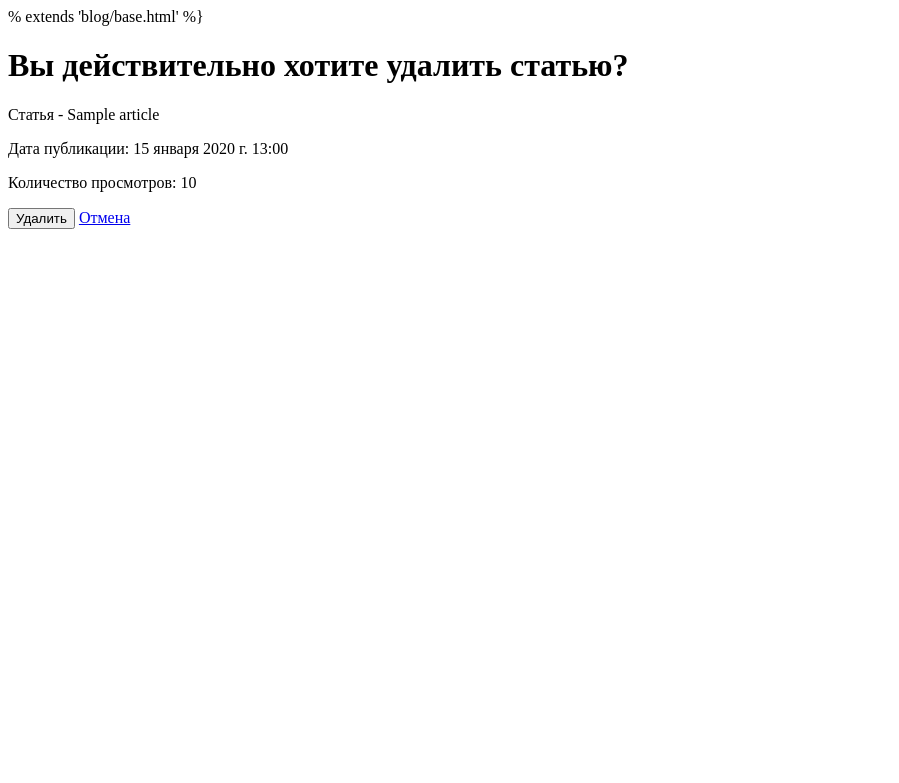
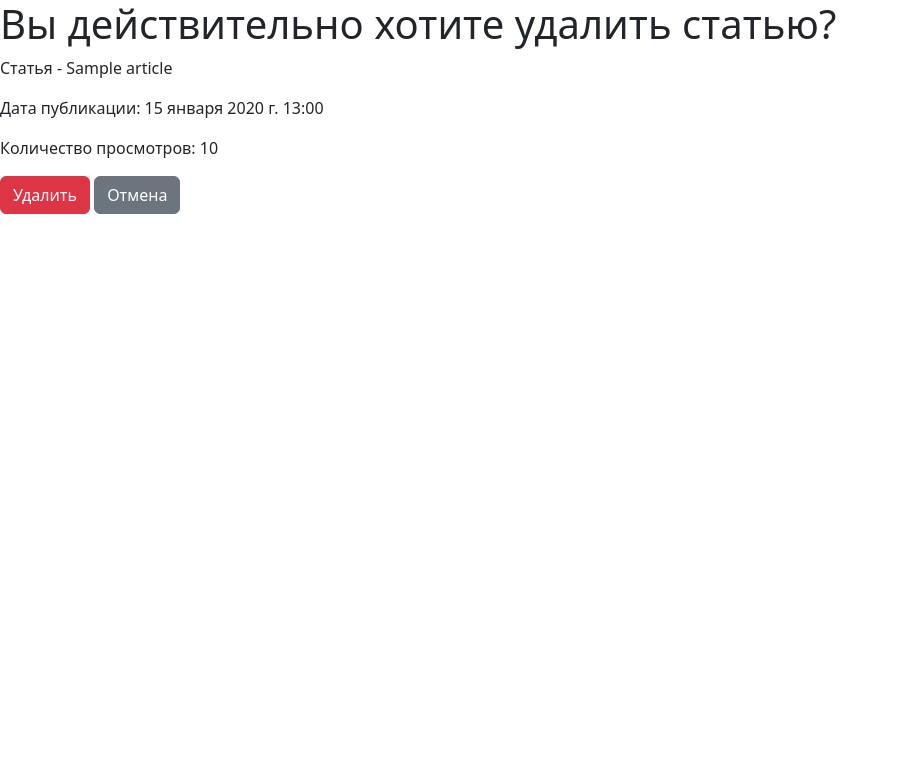
Before and after one commit to Konstantin-Granevitch/home_work_django, a Django app: page /blog/article/1/delete/ in a window 1280 px wide. Shown: the top 783 px of the page, without its empty margins (0-899 px from the left). Run offline with Django 5.2, Linux system fonts and the light colour scheme; tables that the repository leaves empty hold one stand-in row (values such as "Sample post"); some libraries are stand-ins or nearby versions.

Commit message:
fix delete button

```diff
--- a/blog/templates/blog/article_confirm_delete.html
+++ b/blog/templates/blog/article_confirm_delete.html
@@ -1,4 +1,4 @@
-% extends 'blog/base.html' %}
+{% extends 'blog/base.html' %}
 {% block content %}
     <h1>Вы действительно хотите удалить статью?</h1>
     <p>Статья - {{ object.title }}</p>
--- a/blog/templates/blog/article_detail.html
+++ b/blog/templates/blog/article_detail.html
@@ -6,5 +6,6 @@
     <p>Содержание статьи: {{ object.content }}</p>
     <p>Дата публикации: {{ object.created_at }}</p>
     <p>Количество просмотров: {{ object.num_views }}</p>
-    <a class="p-2 btn btn-outline-danger" href="{% url 'blog:article_delete' %}">Удалить статью</a>
+    <a href="{% url 'blog:article_list' %}" class="btn btn-primary">Назад</a>
+    <a class="p-2 btn btn-outline-danger" href="{% url 'blog:article_delete' object.id %}">Удалить</a>
 {% endblock %}
--- a/blog/templates/blog/article_list.html
+++ b/blog/templates/blog/article_list.html
@@ -19,6 +19,7 @@
                                 <li class="list-group-item"><img src="{{ article.image.url }}" alt="{{ article.title }}"></li>
                                 <li class="list-group-item">Содержание статьи - {{ article.content|truncatechars:100 }}</li>
                                 <li><a class="p-2 btn btn-outline-primary" href="{% url 'blog:article_detail' article.id %}">Подробно</a></li>
+                                <li><a class="p-2 btn btn-outline-danger" href="{% url 'blog:article_delete' article.id %}">Удалить</a></li>
                             </ul>
                         {% endfor %}
                     </div>
--- a/blog/views.py
+++ b/blog/views.py
@@ -22,17 +22,17 @@ class ArticleCreateView(CreateView):
     model = Article
     template_name = 'blog/article_form.html'
     fields = ('title', 'content', 'image')
-    success_url = reverse_lazy('blog: article_list')
+    success_url = reverse_lazy('blog:article_list')
 
 
 class ArticleUpdateView(UpdateView):
     model = Article
     template_name = 'blog/article_form.html'
     fields = ('title', 'content', 'image')
-    success_url = reverse_lazy('blog: article_list')
+    success_url = reverse_lazy('blog:article_list')
 
 
 class ArticleDeleteView(DeleteView):
     model = Article
     template_name = 'blog/article_confirm_delete.html'
-    success_url = reverse_lazy('blog: article_list')
+    success_url = reverse_lazy('blog:article_list')
--- a/config/urls.py
+++ b/config/urls.py
@@ -23,8 +23,8 @@ from django.conf.urls.static import static
 
 urlpatterns = [
     path("admin/", admin.site.urls),
-    path("catalog/", include("catalog.urls")),
-    path('blog/', include('blog.urls')),
+    path("catalog/", include("catalog.urls", namespace='catalog')),
+    path('blog/', include('blog.urls', namespace='blog')),
 ]
 
 if settings.DEBUG:
```
Also changed, not shown: media/images/mustang_jyyB0Ow_4VYkt7j_ycmTmsb.jpg (added).
